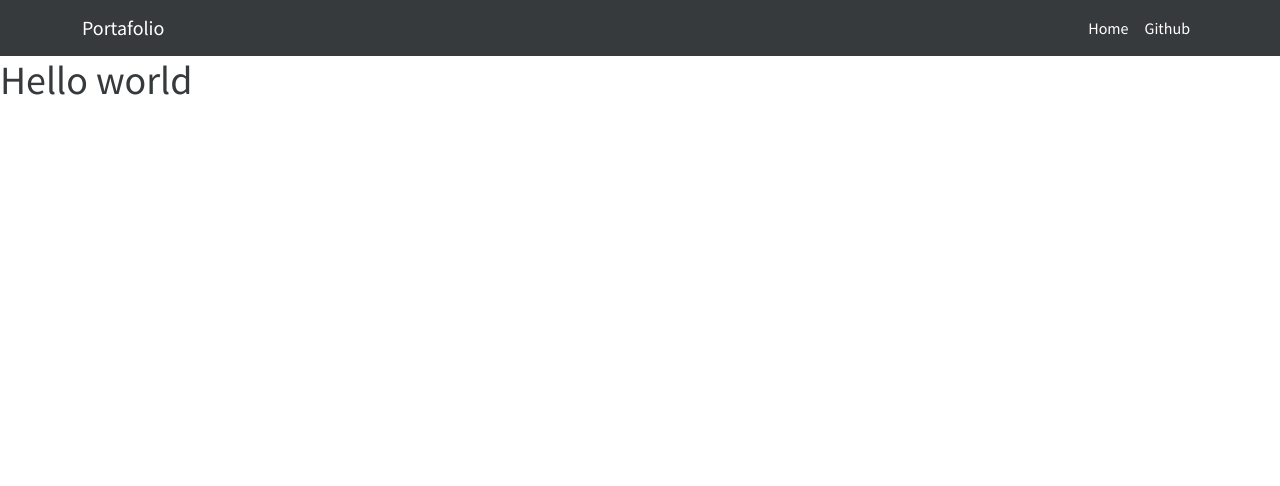
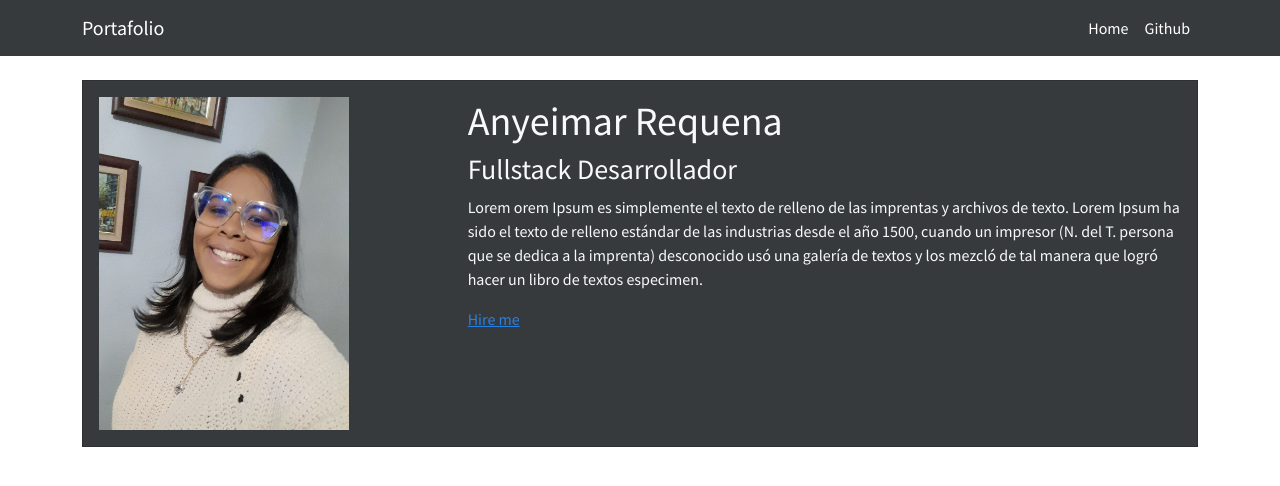
Before and after one commit to yeam-10/portfolio_new, a Next.js app: page / in a window 1280 px wide. Shown: the top 486 px of the page. Built offline with nearby package versions, Linux system fonts and the light colour scheme.

Commit message:
[ADD] Se agrega header

```diff
--- a/components/Layout.js
+++ b/components/Layout.js
@@ -6,7 +6,12 @@ const  Layout = ({ children })  =>
 
     <Navbar/>
 
-    {children}
+    <main  className="container py-4">
+    { children }
+
+    </main>
+
+
  </>
 
  export default Layout;
--- a/pages/index.js
+++ b/pages/index.js
@@ -4,7 +4,26 @@ import Layout from "../components/Layout";
 
 const Index = ()=> (
 <Layout>
-<h1>Hello world</h1>
+{/**Headers */}
+<header className="row">
+                <div className="col-md-12">
+                        <div className="card card-body bg-secondary text-light">
+                                <div className="row">
+                                        <div className="col-md-4">
+                                        <img src="anye.jpg" alt="" className="img-fluid" width="250" height="250"></img>
+                                </div>
+                                <div className="col-md-8">
+                                        <h1>Anyeimar Requena</h1>
+                                        <h3>Fullstack Desarrollador</h3>
+                                        <p>Lorem orem Ipsum es simplemente el texto de relleno de las imprentas y archivos de texto. Lorem Ipsum ha sido el texto de relleno estándar de las industrias desde el año 1500, cuando un impresor (N. del T. persona que se dedica a la imprenta) desconocido usó una galería de textos y los mezcló de tal manera que logró hacer un libro de textos especimen.</p>
+                                        <a href="/hireme">Hire me</a>
+
+                                </div>
+                        </div>
+                 </div>
+        </div>
+
+        </header>
 </Layout>
 
 )
```
Also changed, not shown: pages/404.js (added, +21 -0 lines), public/Anye-Requena.png (added), public/anye.jpg (added).
